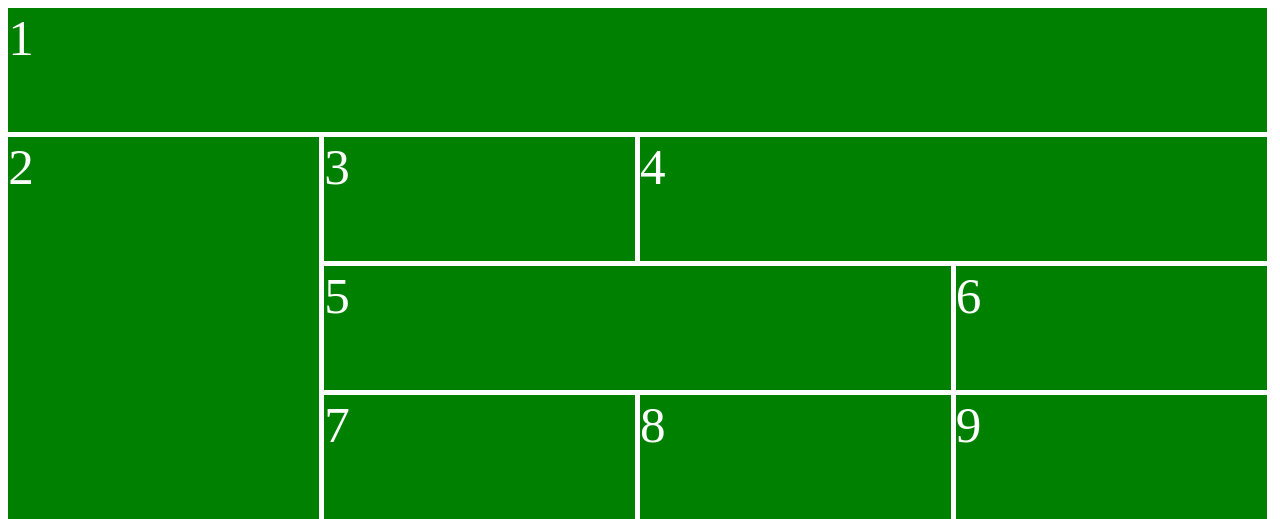
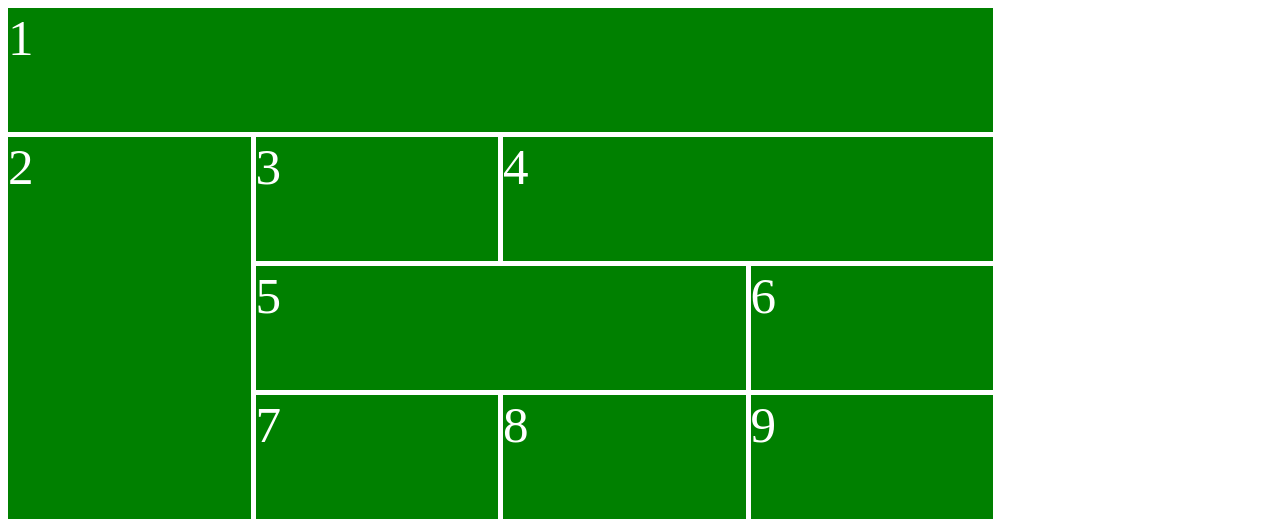
Before and after one commit to acciojob/colored-grid-layout-gssubash, a website: page main.html in a window 1280 px wide. Shown: the top 519 px of the page. Drawn offline with Linux system fonts and the light colour scheme.

Commit message:
created a submission

```diff
--- a/styles.css
+++ b/styles.css
@@ -1,10 +1,10 @@
 /*  your css code here. If applicable */
 #grid{
-	width: 98.7vw;
-	height: 90vh;
+	/* width: 98.7vw; */
+	/* height: 90vh; */
 	margin: 0 auto;
 	display: grid;
-	grid-template-columns: repeat(4,1fr);
+	grid-template-columns: repeat(4,242.5px);
 	grid-template-rows: repeat(5,124px);
 	gap: 5px;
 
```
